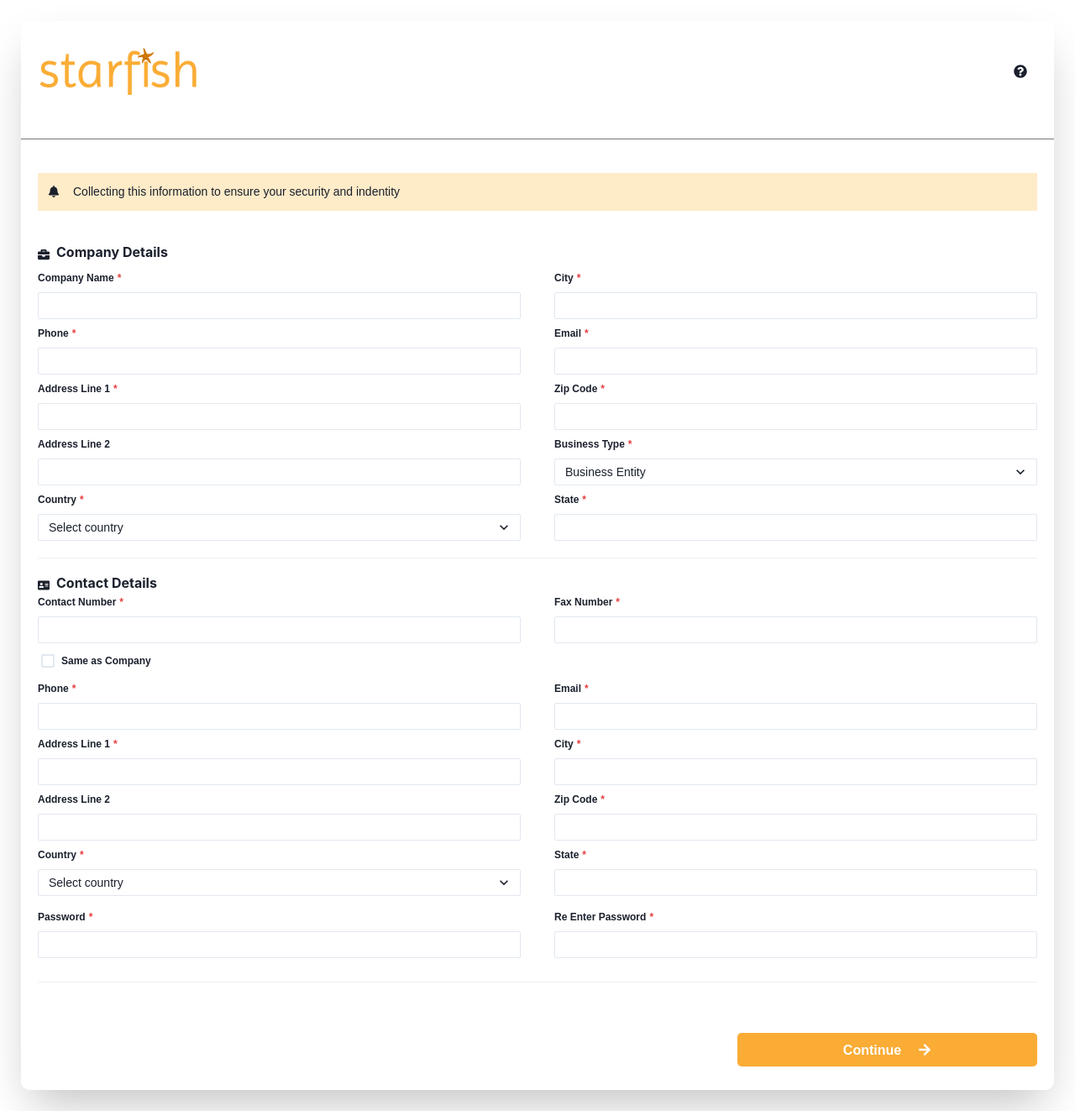
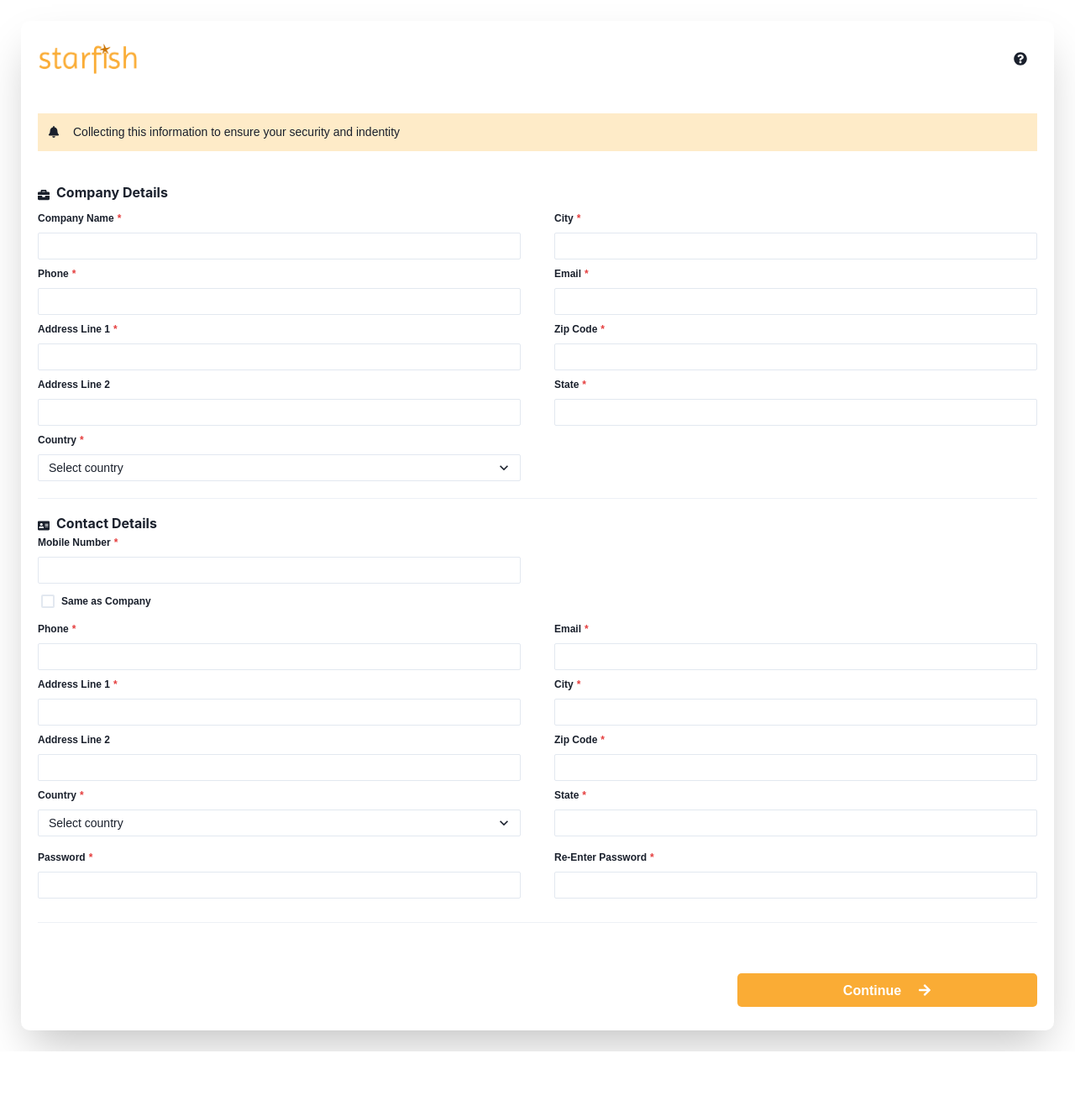
Before and after one commit to raunaq-sudo/starfish_dashboard, a React (Create React App) app: page /register/2 in a window 1280 px wide. Shown: the whole page at 84% size. After the commit the page ends 1252 px from the top, so only its background shows below. Built offline with nearby package versions, Linux system fonts and the light colour scheme.

Commit message:
Registration changes done.

```diff
--- a/src/components/registration/registrationForm2.jsx
+++ b/src/components/registration/registrationForm2.jsx
@@ -96,7 +96,7 @@ class RegistrationForm extends Component {
           <CardHeader justifyContent={'center'} width={'100%'}>
             <Flex width={'100%'} alignItems={'center'}>
               <Flex flex={1}>
-                <Image src={logo} maxH={20} />
+                <Image src={logo} maxH={'50px'} />
               </Flex>
               <Flex flex={1} justifyContent={'flex-end'} p={0}>
                 <IconButton as={Button} icon={<FaQuestionCircle />} bgColor={'white'} />
@@ -114,7 +114,7 @@ class RegistrationForm extends Component {
             </Flex>
 
           </CardHeader>
-          <Divider />
+          {/*}  <Divider />*/}
           <CardBody>
             <Box gap={3}>
               <Flex bgColor={'orange.100'} padding={3} width={'100%'} mb={10} mt={0} gap={4} alignItems={'center'}>
@@ -198,7 +198,7 @@ class RegistrationForm extends Component {
                       </FormControl>
 
 
-                      <FormControl isRequired size={'sm'}>
+                      {/* <FormControl isRequired size={'sm'}>
                         <FormLabel fontSize={'12'} fontWeight={'bold'}>
                           Business Type
                         </FormLabel>
@@ -206,7 +206,7 @@ class RegistrationForm extends Component {
                           <option>LLC</option>
                           <option>Private</option>
                         </Select>
-                      </FormControl>
+            </FormControl> */}
                       <FormControl isRequired>
                         <FormLabel fontSize={'12'} fontWeight={'bold'}>
                           State
@@ -239,18 +239,19 @@ class RegistrationForm extends Component {
                 <Flex direction={'column'} flex={2} height={'100%'} gap={2}>
                   {/*Contact Information */}
                   <Flex gap={'10'} justifyContent={'space-between'} direction={window.screen.width > 500 ? 'row' : 'column'}>
-                    <FormControl isRequired>
+                    <FormControl isRequired flex={1}>
                       <FormLabel fontSize={'12'} fontWeight={'bold'}>
-                        Contact Number
+                        Mobile Number
                       </FormLabel>
                       <Input size={'sm'} type="number" />
                     </FormControl>
-                    <FormControl isRequired>
+                    <Spacer flex={1} />
+                    {/*<FormControl isRequired>
                       <FormLabel fontSize={'12'} fontWeight={'bold'}>
                         Fax Number
                       </FormLabel>
                       <Input size={'sm'} type="number" />
-                    </FormControl>
+          </FormControl>*/}
                   </Flex>
                   <FormControl isRequired m={1}>
                     <Checkbox onChange={() => { this.setState({ show: !this.state.show }, console.log(this.state.show)) }}>
@@ -361,7 +362,7 @@ class RegistrationForm extends Component {
                     </FormControl>
                     <FormControl isRequired>
                       <FormLabel fontSize={'12'} fontWeight={'bold'}>
-                        Re Enter Password
+                        Re-Enter Password
                       </FormLabel>
                       <Input size={'sm'} type="password" />
                     </FormControl>
```
